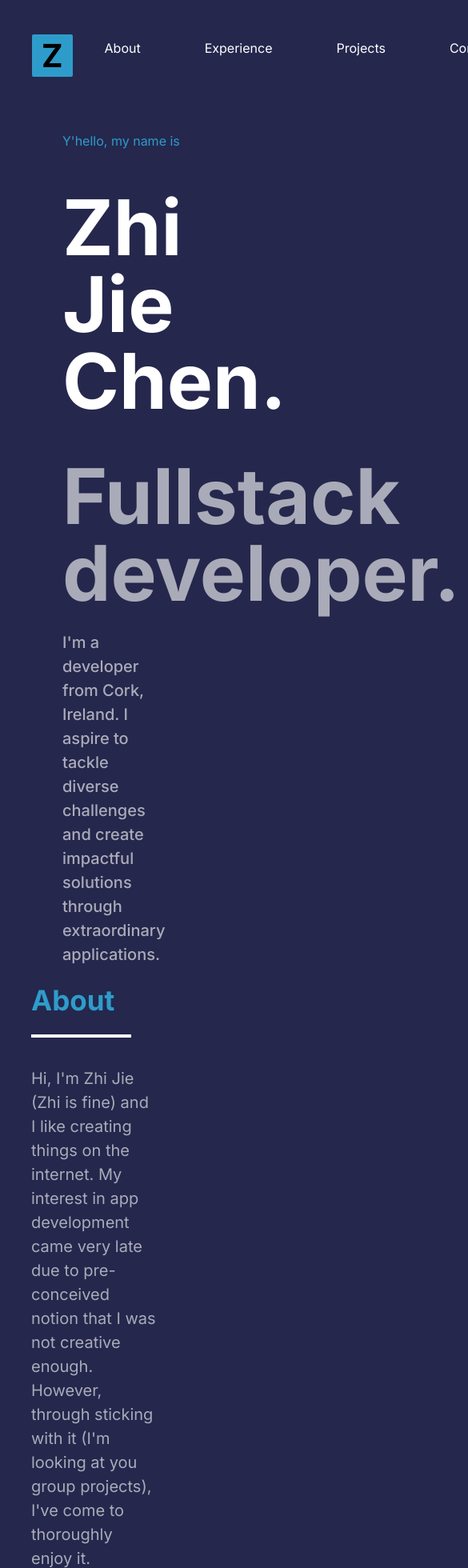
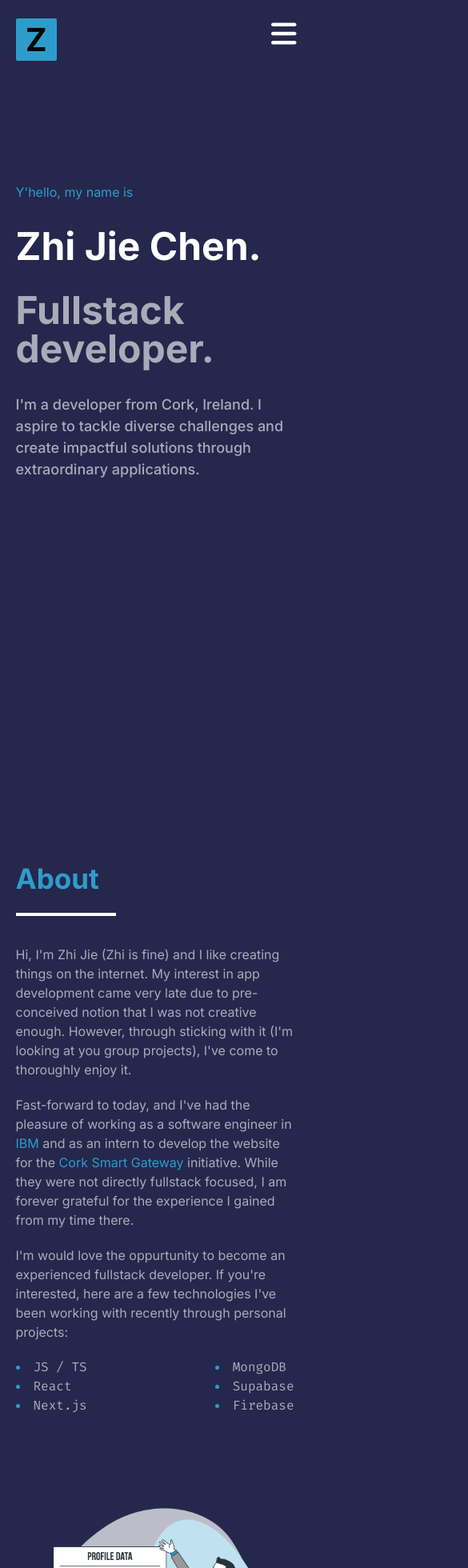
Before and after one commit to Jexarx121/Portfolio, a Next.js app: page / in a window 390 px wide. Shown: the top 1960 px of the page at 80% size, 585 px wide, since content can reach past the window. Built offline with nearby package versions, Linux system fonts and the light colour scheme.

Commit message:
feat: Added responsiveness to hero, navbar and about section

```diff
--- a/src/app/layout.tsx
+++ b/src/app/layout.tsx
@@ -21,7 +21,7 @@ export default function RootLayout({
 }>) {
   return (
     <html lang="en">
-      <body className={inter.className}>
+      <body className={`${inter.className} overflow-x-hidden`}>
         <Navbar />
           {children}
         <Footer />
--- a/src/components/about/About.tsx
+++ b/src/components/about/About.tsx
@@ -7,23 +7,23 @@ const fira_code = Fira_Code({ subsets: ['latin'] });
 
 const About = () => {
   return (
-    <div className="w-[80%] m-auto mb-48" id="about">
+    <div className="lg:w-[80%] w-[90%] m-auto mb-48" id="about">
       <Title title="About"/>
       <Separator/>
-      <div className="flex flex-row ">
-        <div className="w-[50%] mr-10">
-          <p className="my-5 text-[20px]">
+      <div className="flex lg:flex-row flex-col">
+        <div className="lg:w-[50%] lg:mr-10 lg:text-[20px] sm:text-[18px]">
+          <p className="my-5">
             Hi, I'm Zhi Jie (Zhi is fine) and I like creating things on the internet. My interest in app development came very late due to pre-conceived notion that I was not creative enough. However, through sticking with it (I'm looking at you group projects), I've come to thoroughly enjoy it.
           </p>
-          <p className="my-5 text-[20px]">
+          <p className="my-5">
             Fast-forward to today, and I've had the pleasure of working as a software engineer in <span className="text-[#2E9CCA]">IBM</span> and as an intern to develop the website for the <span className="text-[#2E9CCA]">Cork Smart Gateway</span> initiative. While they were not directly fullstack focused, I am forever grateful for the experience I gained from my time there.
           </p>
-          <p className="my-5 text-[20px]">
+          <p className="my-5">
             I'm would love the oppurtunity to become an experienced fullstack developer.  If you're interested, here are a few technologies I've been working with recently through personal projects:
           </p>
-          <div className="flex flex-row gap-20 text-[18px]">
+          <div className="flex flex-row md:gap-20 gap-40 lg:text-[18px] md:text-[16px]">
             <ol className={`list-inside list-disc text-[#aaabb8] marker:text-[#2e9cca] ${fira_code.className}`}>
-              <li>JavaScript / TypeScript</li>
+              <li>JS / TS</li>
               <li>React</li>
               <li>Next.js</li>
             </ol>
@@ -34,7 +34,7 @@ const About = () => {
             </ol>
           </div>
         </div>
-        <div className="w-[50%] flex justify-center items-center">
+        <div className="lg:w-[50%] flex justify-center items-center lg:mt-0 mt-24">
           <Image src="/profile.png" alt="Self profile image" width={500} height={500} className="object-cover"/>
         </div>
       </div>
--- a/src/components/hero/Hero.tsx
+++ b/src/components/hero/Hero.tsx
@@ -1,10 +1,10 @@
 const Hero = () => {
   return (
-    <div className="w-[60%] m-auto min-h-screen flex flex-col justify-start">
-      <h1 className="my-6">Y'hello, my name is</h1>
-      <h1 className="text-white text-8xl font-bold my-6">Zhi Jie Chen.</h1>
-      <h2 className="text-[#aaabb8] text-8xl font-bold my-6">Fullstack developer.</h2>
-      <p className="w-[50%] text-[20px] font-medium">I'm a developer from Cork, Ireland. I aspire to tackle diverse challenges and create impactful solutions through extraordinary applications.</p>
+    <div className="md:w-[60%] w-[90%] m-auto min-h-screen flex flex-col mt-28">
+      <h1 className="lg:my-6 md:my-5 my-4">Y'hello, my name is</h1>
+      <h1 className="text-white sm:text-8xl text-5xl font-bold lg:my-6 md:my-5 my-4">Zhi Jie Chen.</h1>
+      <h2 className="text-[#aaabb8] sm:text-8xl text-5xl font-bold lg:my-6 md:my-5 my-4">Fullstack developer.</h2>
+      <p className="xl:w-[50%] lg:w-[60%] md:w-[75%] sm:text-[20px] text-[18px] font-medium lg:my-6 md:my-5 my-4">I'm a developer from Cork, Ireland. I aspire to tackle diverse challenges and create impactful solutions through extraordinary applications.</p>
       {/* Add arrow to scroll down here */}
     </div>
   );
--- a/src/components/navbar/Navbar.tsx
+++ b/src/components/navbar/Navbar.tsx
@@ -1,18 +1,39 @@
+"use client";
+
 import Link from "next/link";
+import { FontAwesomeIcon } from "@fortawesome/react-fontawesome";
+import { faBars, faX } from "@fortawesome/free-solid-svg-icons";
+import { useState } from "react";
 
 const Navbar = () => {
   const navLinksStyle : string = "hover:text-[#2E9CCA] transition duration-300 hover:border-[#2E9CCA] hover:border-b-2 pb-2";
 
+  const [navbarMenu, setNavbarMenu] = useState(false);
+
   return (
     <nav className="flex flex-row justify-between">
-      <div className="my-10">
-        <Link href="/" className="text-[40px] bg-[#2E9CCA] px-3 py-[2px] rounded-sm ml-10 font-bold my-5">Z</Link>
+      <div className="md:my-10 my-5">
+        <Link href="/" className="text-[40px] bg-[#2E9CCA] px-3 py-[2px] rounded-sm md:ml-10 font-bold md:my-5 ml-5">Z</Link>
       </div>
-      <div className="my-12">
+      <div className="my-12 md:block hidden">
         <Link href="#about" className={`text-white mx-10 ${navLinksStyle}`}>About</Link>
         <Link href="#experience" className={`text-white mx-10 ${navLinksStyle}`}>Experience</Link>
         <Link href="#projects" className={`text-white mx-10 ${navLinksStyle}`} >Projects</Link>
         <Link href="#contact" className={`text-white mx-10 ${navLinksStyle}`}>Contact</Link>
+      </div>
+      <div className="md:hidden block my-6">
+        <FontAwesomeIcon icon={faBars} className="mr-5 text-4xl text-white cursor-pointer" onClick={() => setNavbarMenu(true)}/>
+        {navbarMenu && (
+          <div className="w-[75%] h-screen absolute z-10 transition duration-500 top-0 right-0 bg-[#464866] flex flex-col items-end overflow-hidden">
+            <FontAwesomeIcon icon={faX} className="text-4xl text-[#2e9cca] my-6 mr-5 cursor-pointer" onClick={() => setNavbarMenu(false)}/>
+            <div className="flex-col flex mt-[30px] w-full px-5">
+              <Link href="#about" className={`text-[#2e9cca] sm:text-xl text-lg my-6 text-right w-full`} onClick={() => setNavbarMenu(false)}>About</Link>
+              <Link href="#experience" className={`text-[#2e9cca] sm:text-xl text-lg my-6 text-right w-full`} onClick={() => setNavbarMenu(false)}>Experience</Link>
+              <Link href="#projects" className={`text-[#2e9cca] sm:text-xl text-lg my-6 text-right w-full`} onClick={() => setNavbarMenu(false)} >Projects</Link>
+              <Link href="#contact" className={`text-[#2e9cca] sm:text-xl text-lg my-6 text-right w-full`} onClick={() => setNavbarMenu(false)}>Contact</Link>
+            </div>
+          </div>
+        )}
       </div>
     </nav>
   )
--- a/src/components/work/Intern.tsx
+++ b/src/components/work/Intern.tsx
@@ -1,7 +1,7 @@
 const Intern = () => {
   return (
     <div className="w-[90%]">
-      <h1 className="text-white text-4xl font-bold">Research Assistant / Intern</h1>
+      <h1 className="text-white text-4xl font-bold">Intern</h1>
       <p className="text-sm mb-2">June 2022 - September 2022</p>
       <ol className="text-[#aaabb8] list-disc list-inside text-[20px] marker:text-[#2E9CCA]">
         <li className="py-1">Redesigned the website of Cork Smart Gateway with WordPress CMS in a team of two.</li>
```
